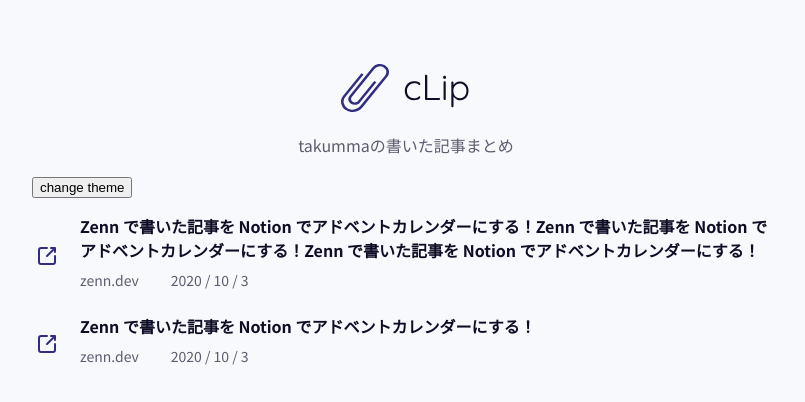
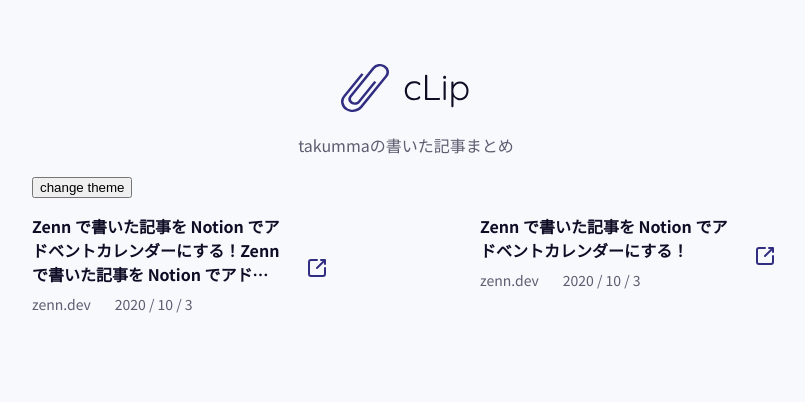
Before and after one commit to takumma/clip, a Next.js app: page / in a window 1280 px wide. Shown: the top 402 px of the page, without its empty margins (234-1039 px from the left). Built offline with nearby package versions, Linux system fonts and the light colour scheme.

Commit message:
Update Article Item/List styles

```diff
--- a/components/common/Article/ArticleItem.tsx
+++ b/components/common/Article/ArticleItem.tsx
@@ -8,28 +8,27 @@
 
 const ArticleItem = ({ article }: Prop) => {
   return (
-    <A href={article.url}>
-      <Wrapper>
-        <ArticleLinkIcon />
+    <Wrapper>
+      <A href={article.url}>
         <ArticleItemWrapper>
           <Title>{article.title}</Title>
-          <div>
-            <ArticleMeta>
-              <Site>{article.url.split("/")[2]}</Site>
-              <span>{article.date}</span>
-            </ArticleMeta>
-          </div>
+          <ArticleMeta>
+            <Site>{article.url.split("/")[2]}</Site>
+            <time>{article.date}</time>
+          </ArticleMeta>
         </ArticleItemWrapper>
-      </Wrapper>
-    </A>
+        <ArticleLinkIcon />
+      </A>
+    </Wrapper>
   );
 };
 
+const Wrapper = styled.article`
+  width: 300px;
+`;
+
 const A = styled.a`
   text-decoration: none;
-`;
-
-const Wrapper = styled.div`
   display: flex;
   justify-content: space-between;
   align-items: center;
@@ -48,7 +47,7 @@
 `;
 
 const Site = styled.span`
-  margin-right: 32px;
+  margin-right: 24px;
 `;
 
 const ArticleMeta = styled.p`
--- a/components/common/Article/ArticleList.tsx
+++ b/components/common/Article/ArticleList.tsx
@@ -8,15 +8,22 @@
 
 const ArticleList = ({ articles }: Prop) => {
   return (
-    <>
+    <ArticleListWrapper>
       {articles.map((article, i) => (
         <ItemWrapper key={i}>
           <ArticleItem article={article} />
         </ItemWrapper>
       ))}
-    </>
+    </ArticleListWrapper>
   );
 };
+
+const ArticleListWrapper = styled.div`
+  display: flex;
+  flex-wrap: wrap;
+  justify-content: space-between;
+  align-items: flex-start;
+`;
 
 const ItemWrapper = styled.div`
   margin: 16px 0;
```
